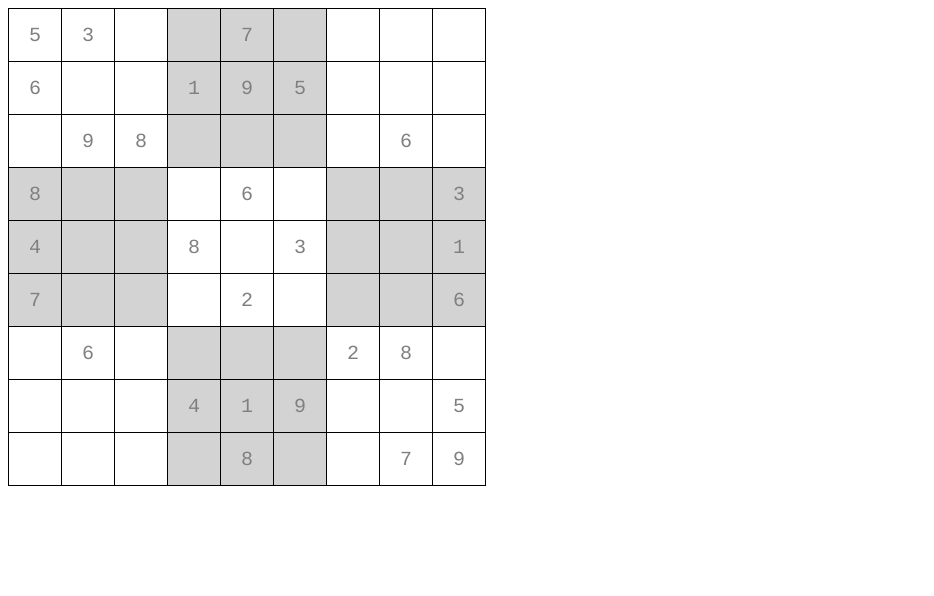
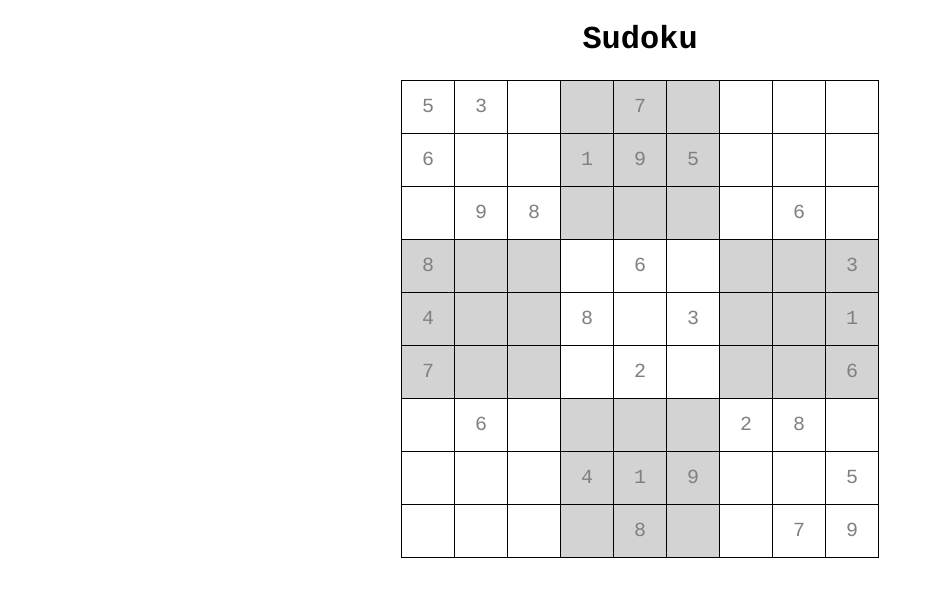
Before and after one commit to bmish/Sudoku, a plain HTML site: page index.html in a window 1280 px wide. Shown: the whole page, without its empty margins (0-934 px from the left). Drawn offline with Linux system fonts and the light colour scheme.

Commit message:
Center the board on the page and add a page header.

```diff
--- /dev/null
+++ b/css/Sudoku.css
@@ -0,0 +1,35 @@
+.board{
+	border-collapse:collapse;
+}
+
+.boardSectionAlternating{
+	background-color:lightgray;
+}
+
+.boardSpace{
+	border:1px solid black;
+
+	text-align:center;
+
+	font-size:20px;
+	font-family:courier;
+
+	width:50px;
+	height:50px;
+}
+
+.boardSpaceLocked{
+	color:grey;
+}
+
+.boardSpaceTextbox{
+	width:100%;
+	height:100%;
+
+	background:none;
+	border:0;
+
+	text-align:center;
+
+	font-size:20px;
+}
--- a/css/app.css
+++ b/css/app.css
@@ -1,35 +1,14 @@
-.board{
-	border-collapse:collapse;
+#pageWrapper{
+	text-align:center;
+
+	margin-left:auto;
+	margin-right:auto;
 }
 
-.boardSectionAlternating{
-	background-color:lightgray;
+#pageTitle{
+	font-family:courier;
 }
 
-.boardSpace{
-	border:1px solid black;
-
-	text-align:center;
-
-	font-size:20px;
-	font-family:courier;
-
-	width:50px;
-	height:50px;
+#divSudoku{
+	display:inline-block;
 }
-
-.boardSpaceLocked{
-	color:grey;
-}
-
-.boardSpaceTextbox{
-	width:100%;
-	height:100%;
-
-	background:none;
-	border:0;
-
-	text-align:center;
-
-	font-size:20px;
-}
--- a/index.html
+++ b/index.html
@@ -3,6 +3,7 @@
 <head>
 	<title>Sudoku</title>
 	<link href="css/app.css" rel="stylesheet" />
+	<link href="css/Sudoku.css" rel="stylesheet" />
 	<script src="vendor/js/jquery-1.11.1.js"></script>
 	<script src="vendor/js/jquery.csv-0.71.js"></script>
 	<script src="js/app.js"></script>
@@ -10,9 +11,12 @@
 	<script src="js/Sudoku.js"></script>
 </head>
 <body>
-	<div id="divSudoku"></div>
-	<script type="text/javascript">
-	var s = Sudoku.draw($("#divSudoku"));
-	</script>
+	<div id="pageWrapper">
+		<h1 id="pageTitle">Sudoku</h1>
+		<div id="divSudoku"></div>
+		<script type="text/javascript">
+		var s = Sudoku.draw($("#divSudoku"));
+		</script>
+	</div>
 </body>
 </html>
```
